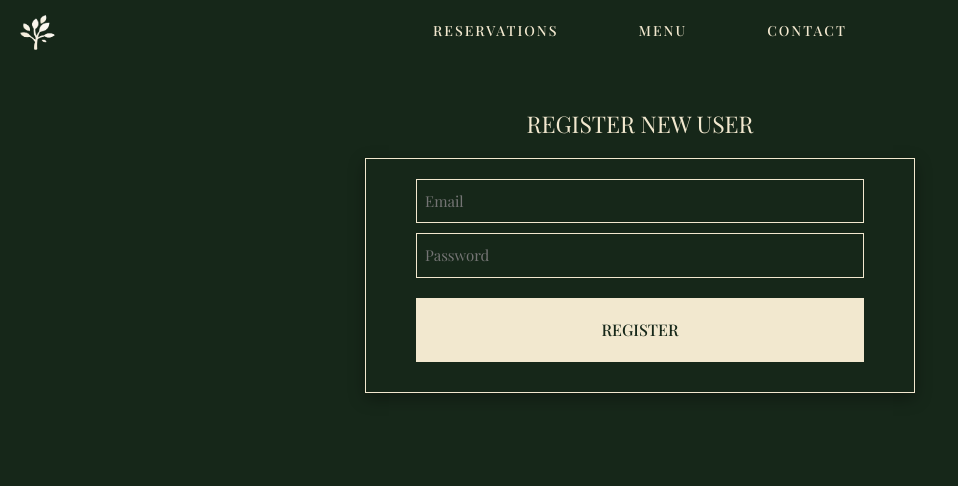
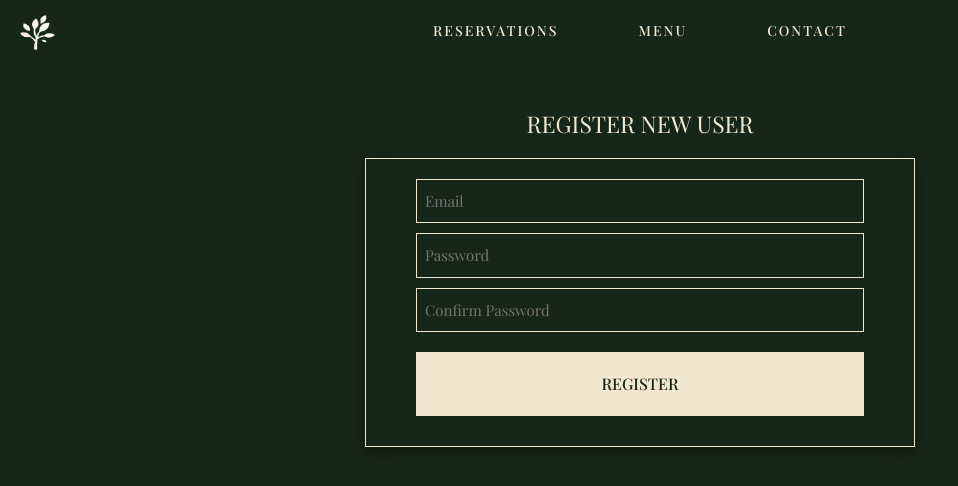
Before and after one commit to malin-nilsson/RestaurantBookingApp, a React (Create React App) app in the folder frontend/: page /admin/register in a window 1280 px wide. Shown: the top 486 px of the page, without its empty margins (0-958 px from the left). Built offline with nearby package versions, Linux system fonts and the light colour scheme; no server answers; a web font is replaced by a local one.

Commit message:
confirmation working*

```diff
--- a/frontend/src/components/admin-components/AdminMain.tsx
+++ b/frontend/src/components/admin-components/AdminMain.tsx
@@ -68,7 +68,6 @@ export default function AdminMain() {
   });
 
   useEffect(() => {
-    console.log("hej");
     axios.get<IGuest[]>("http://localhost:4000/guests").then((response) => {
       setGuests(response.data);
     });
--- a/frontend/src/components/pages/Login.tsx
+++ b/frontend/src/components/pages/Login.tsx
@@ -1,6 +1,4 @@
 import { ChangeEvent, FormEvent, useEffect, useState } from "react";
-import { IAdmin } from "../../models/IAdmin";
-import { loginAdmin } from "../../services/adminService";
 import { useNavigate } from "react-router-dom";
 import { StyledGreenForm } from "../styled-components/Forms/StyledGreenForm";
 import { StyledAdminButton } from "../styled-components/Buttons/StyledButtons";
--- a/frontend/src/components/pages/Register.tsx
+++ b/frontend/src/components/pages/Register.tsx
@@ -11,19 +11,48 @@ export default function Register() {
   const [cookies] = useCookies(["jwt"]);
   const navigate = useNavigate();
 
+  const MAILERR = "Email already in use!";
+  const PASSERR = "Password need to be at least 4 characters.";
+  const CONFIRMPASS = "Password's don't match!";
+
+  const [matchPass, setMatchPass] = useState({
+    password: "",
+    confirmPassword: "",
+  });
+
+  const [validLength, setValidLength] = useState(false);
+  const [match, setMatch] = useState(false);
+  const [requiredLength, setRequiredLength] = useState(4);
+
+  const [showError, setShowError] = useState(false);
+  const [errorMsg, setErrorMsg] = useState("");
+
+  const [values, setValues] = useState({
+    email: "",
+    password: "",
+    confirmPassword: "",
+  });
+
   useEffect(() => {
     if (cookies["jwt"]) {
       navigate("/admin/start");
     }
   }, [cookies, navigate]);
 
-  const [values, setValues] = useState({ email: "", password: "" });
   const generateError = (error: string) => {
     console.log(error);
   };
 
   const handleSubmit = async (e: FormEvent<HTMLFormElement>) => {
     e.preventDefault();
+    if (values.password != values.confirmPassword) {
+      setShowError(true);
+      setErrorMsg(CONFIRMPASS);
+    }
+    if (values.password.length < 4) {
+      setShowError(true);
+      setErrorMsg(PASSERR);
+    } else {
       try {
         const { data } = await axios.post(
           "http://localhost:4000/admin/register",
@@ -36,15 +65,27 @@ export default function Register() {
         );
         if (data) {
           if (data.errors) {
-          const { email, password } = data.errors;
-          if (email) generateError(email);
-          else if (password) generateError(password);
+            const { email, password, confirmPassword } = data.errors;
+            if (email) {
+              setErrorMsg(MAILERR);
+              generateError(email);
+              setShowError(true);
+            } else if (password) {
+              setErrorMsg(PASSERR);
+              generateError(password);
+              setShowError(true);
+            } else if (confirmPassword) {
+              setErrorMsg(CONFIRMPASS);
+              generateError(confirmPassword);
+              setShowError(true);
+            }
           } else {
             navigate("/admin/start");
           }
         }
       } catch (err) {
         console.log(err);
+      }
     }
   };
 
@@ -77,15 +118,17 @@ export default function Register() {
               setValues({ ...values, [e.target.name]: e.target.value });
             }}
           />
-          {/* <input
+          <input
             type="password"
+            name="confirmPassword"
             placeholder="Confirm Password"
             autoComplete="off"
             onChange={(e: ChangeEvent<HTMLInputElement>) => {
-              setConfirmPwd(e.target.value);
+              setValues({ ...values, [e.target.name]: e.target.value });
             }}
-          /> */}
+          />
           <StyledAdminButton type="submit">Register</StyledAdminButton>
+          {showError && <StyledSmallHeading>{errorMsg}</StyledSmallHeading>}
         </StyledGreenForm>
       </StyledFlexDiv>
     </>
--- a/frontend/src/components/styled-components/Navbar/StyledAdminNavbar.tsx
+++ b/frontend/src/components/styled-components/Navbar/StyledAdminNavbar.tsx
@@ -1,5 +1,3 @@
-import axios from "axios";
-import { useEffect } from "react";
 import { useCookies } from "react-cookie";
 import { Link, useNavigate } from "react-router-dom";
 import styled from "styled-components";
```
Also changed, not shown: 2 other files (tests, documents, lock files or other folders). Lines whose indentation alone changed are shown as unchanged.
